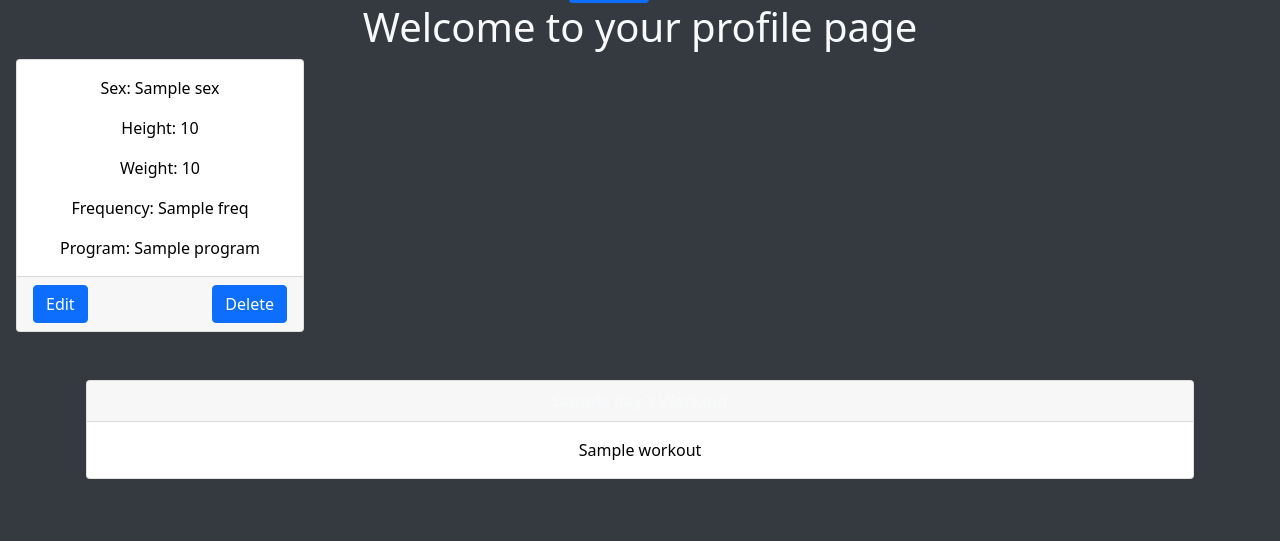
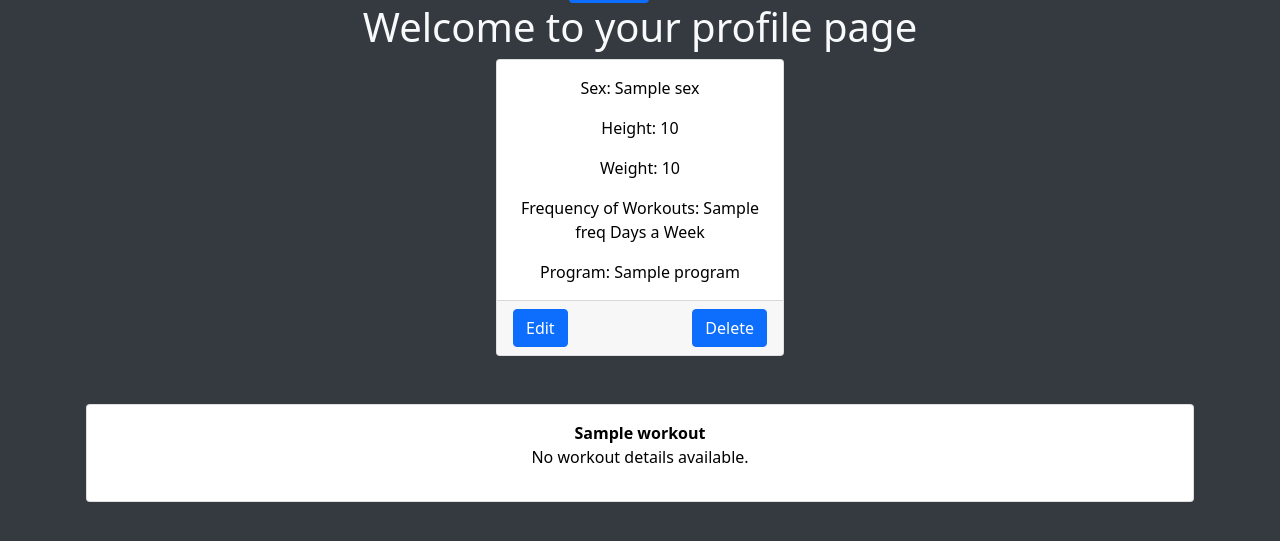
Before and after one commit to meganclapinski25/workout-AI-gen, a Flask app: template templates/users.html in a window 1280 px wide. Shown: the part 89-630 px from the top of the page. Run offline with Flask 3, Linux system fonts and the light colour scheme; the template is opened without the code that fills it: most values are stand-ins (such as "Sample title", 1, 10 or a date in 2020); parts of the project's set-up code (start-up, migrations or seed data) failed here and were passed over; some libraries are stand-ins or nearby versions.

Commit message:
Almost done - need to still fix response

```diff
--- a/app.py
+++ b/app.py
@@ -8,6 +8,7 @@ import certifi
 import openai
 from openai import OpenAI
 import bcrypt
+import re
 
 load_dotenv()
 
@@ -115,16 +116,15 @@ def workoutgen():
 
 
     client1 = OpenAI()
-    prompt = f"Using {height} {weight} {sex} and their calorie goal:{calorie} create a workout program for {program} {freq} day(s) a week. Only use a line break when going to the next day"
+    prompt = f"Using {height} {weight} {sex} and their calorie goal:{calorie} create a workout program for {program} {freq} day(s) a week. Seperate each workout by day"
     response = client1.completions.create(
      model="gpt-3.5-turbo-instruct",
      prompt = prompt,
-    max_tokens=400)
+    max_tokens=4000)
 
-    workouts = generated_response.split("Day")
-    workouts = [w.strip() for w in workouts if w]
-    return render_template('users.html', username = username, height=height, weight=weight, program=program, calorie=calorie, sex = sex, freq = freq, prompt=prompt, generated_response=generated_response)
-
+    generated_response = response.choices[0].text.strip()
+    workouts = re.split(r'(?=Day \d+:)', generated_response.strip())
+    return render_template('users.html', username=username, height=height, weight=weight, program=program, calorie=calorie, sex=sex, freq=freq, prompt=prompt, generated_response=generated_response, workouts=workouts)
 @app.route('/edit/<user_id>', methods=['GET', 'POST'])
 def edit(user_id):
     """Shows the edit page and accepts a POST request with edited data."""
@@ -156,6 +156,8 @@ def edit(user_id):
         }
 
         return render_template('edit.html', **context)
+    print("Generated Response:", generated_response)  # Check the raw response
+    print("Workouts List:", workouts)  # See what workouts are extracted
 
 
 
--- a/static/styles.css
+++ b/static/styles.css
@@ -40,3 +40,6 @@ body {
 .card-body {
     font-size: 1rem;
 }
+img{
+    justify-content: center;
+}
--- a/templates/index.html
+++ b/templates/index.html
@@ -43,10 +43,10 @@
 
                     <div class="form-group  mb-3">
                         <label for="height">Enter Height:</label>
-                        <input type="number" id="height" name="height" class="form-control" required>
+                        <input type="text" id="height" name="height" class="form-control" required>
                     </div>
                     <div class="form-group  mb-3">
-                        <label for="freq">Enter Frequency:</label>
+                        <label for="freq">How Many Days A Week Do You Workout?</label>
                         <input type="number" id="freq" name="freq" class="form-control" required>
                     </div>
                     <div class="form-group  mb-3">
@@ -99,7 +99,7 @@
             <div class="col-md-6 mt-4 text-left">
                 <h1 class="cover-heading text-light">Workouts For You</h1>
                 <p class="lead text-light">FlexFlow uses cutting technology, to create unquie workouts for You! Taking in your information, AI will custom create a workout plan that fulfills your needs.</p>
-
+                <img src="{{ url_for('static', filename='images/homepage.png') }}" alt="Homepage Image">
             </div>
         </div>
     </div>
--- a/templates/users.html
+++ b/templates/users.html
@@ -30,14 +30,15 @@
         </header>
 
             <h1 class="text-center"> Welcome to your profile page</h1>
+            <div class="d-flex justify-content-center">
             <div class="card rounded-7" style="width: 18rem;">
 
-                <div class="card-body " style="color: black; ">
+                <div class="card-body " style="color: black; justify-content-center ">
 
                   <p class="card-text" >Sex: {{sex}}</p>
                   <p class="card-text" >Height: {{height}}</p>
                   <p class="card-text" >Weight: {{weight}}</p>
-                  <p class="card-text" >Frequency: {{freq}}</p>
+                  <p class="card-text" >Frequency of Workouts: {{freq}} Days a Week</p>
                   <p class="card-text" >Program: {{program}}</p>
 
                 </div>
@@ -52,7 +53,7 @@
                     </div>
             </div>
 
-
+        </div>
             <!-- Modal -->
 
 
@@ -61,21 +62,27 @@
 
 
                 <div class="container mt-5">
-                    {% for day, workout in generated_response.items() %}
-                        <div class="card mb-3">
-                            <div class="card-header">
-                                <strong>{{ day }}'s Workout</strong>
+                    {% if workouts %}
+                        {% for workout in workouts %}
+                            <div class="card mt-3">
+                                <div class="card-body" style="color: black;">
+                                    {% set parts = workout.split(':') %}
+                                    <strong>{{ parts[0] }}</strong> <!-- Display the day -->
+                                    {% if parts|length > 1 %}
+                                        <p>{{ parts[1].strip() }}</p> <!-- Display the workout details if they exist -->
+                                    {% else %}
+                                        <p>No workout details available.</p> <!-- Handle case where no details are present -->
+                                    {% endif %}
+                                </div>
                             </div>
-                            <div class="card-body" style="color: black;">
-                                {{ workout }}
-                            </div>
-                        </div>
-                    {% endfor %}
+                        {% endfor %}
+                    {% else %}
+                        <p>No workouts generated.</p>
+                    {% endif %}
                 </div>
 
 
 
-      </div>
 
 
     </div>
```
